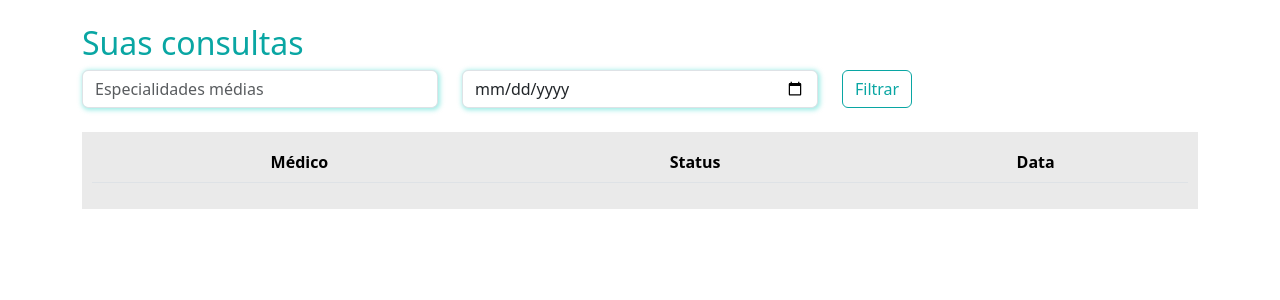
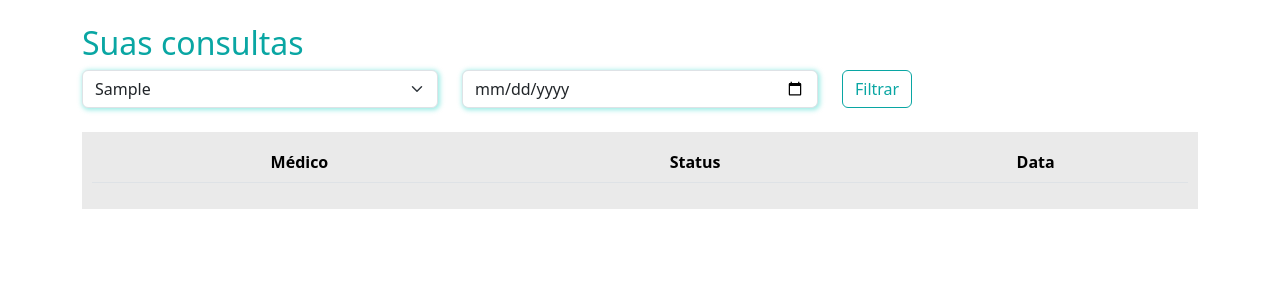
Before and after one commit to nascimentocode/telemedicine-system, a Django app: page /pacientes/minhas_consultas/ in a window 1280 px wide. Shown: the part 60-360 px from the top of the page. Run offline with Django 5.2, Linux system fonts and the light colour scheme; a user stored in the database is signed in; tables that the repository leaves empty hold one stand-in row (values such as "Sample post"); lists and menus that the app fills with data are empty.

Commit message:
feat: Adding doctor specialty filtering

```diff
--- a/paciente/templates/minhas_consultas.html
+++ b/paciente/templates/minhas_consultas.html
@@ -23,13 +23,16 @@
     <form action="{% url 'minhas_consultas' %}" method="GET">
         <div class="row">
             <div class="col-md">
-                <input
-                    type="text"
-                    name="especialidades"
-                    id=""
-                    class="form-control shadow-main-color"
-                    placeholder="Especialidades médias"
-                />
+                <select
+                    name="especialidade"
+                    class="form-select shadow-main-color"
+                >
+                    {% for especialidade in especialidades%}
+                    <option value="{{especialidade.id}}">
+                        {{especialidade.especialidade}}
+                    </option>
+                    {% endfor %}
+                </select>
             </div>
             <div class="col-md">
                 <input
```
